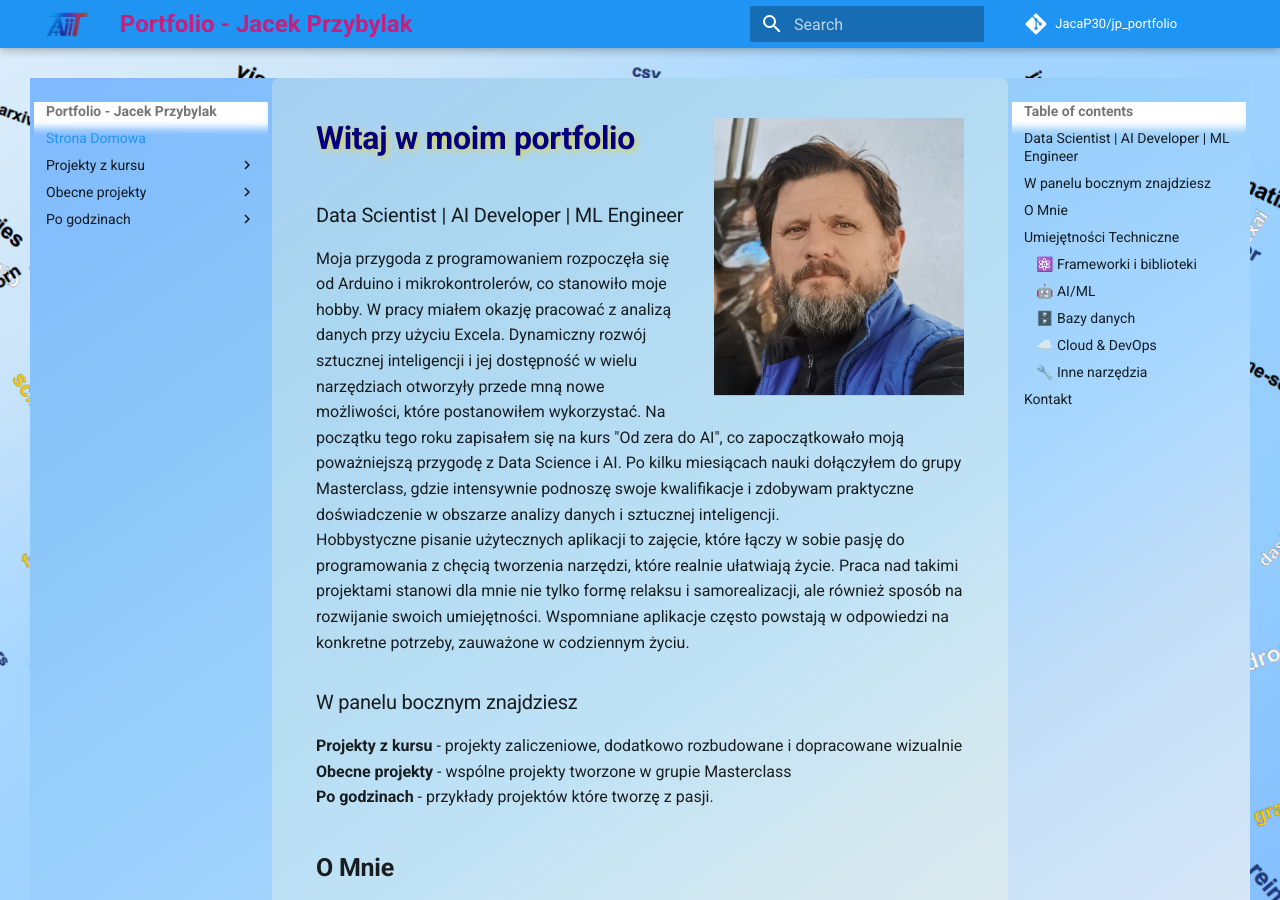
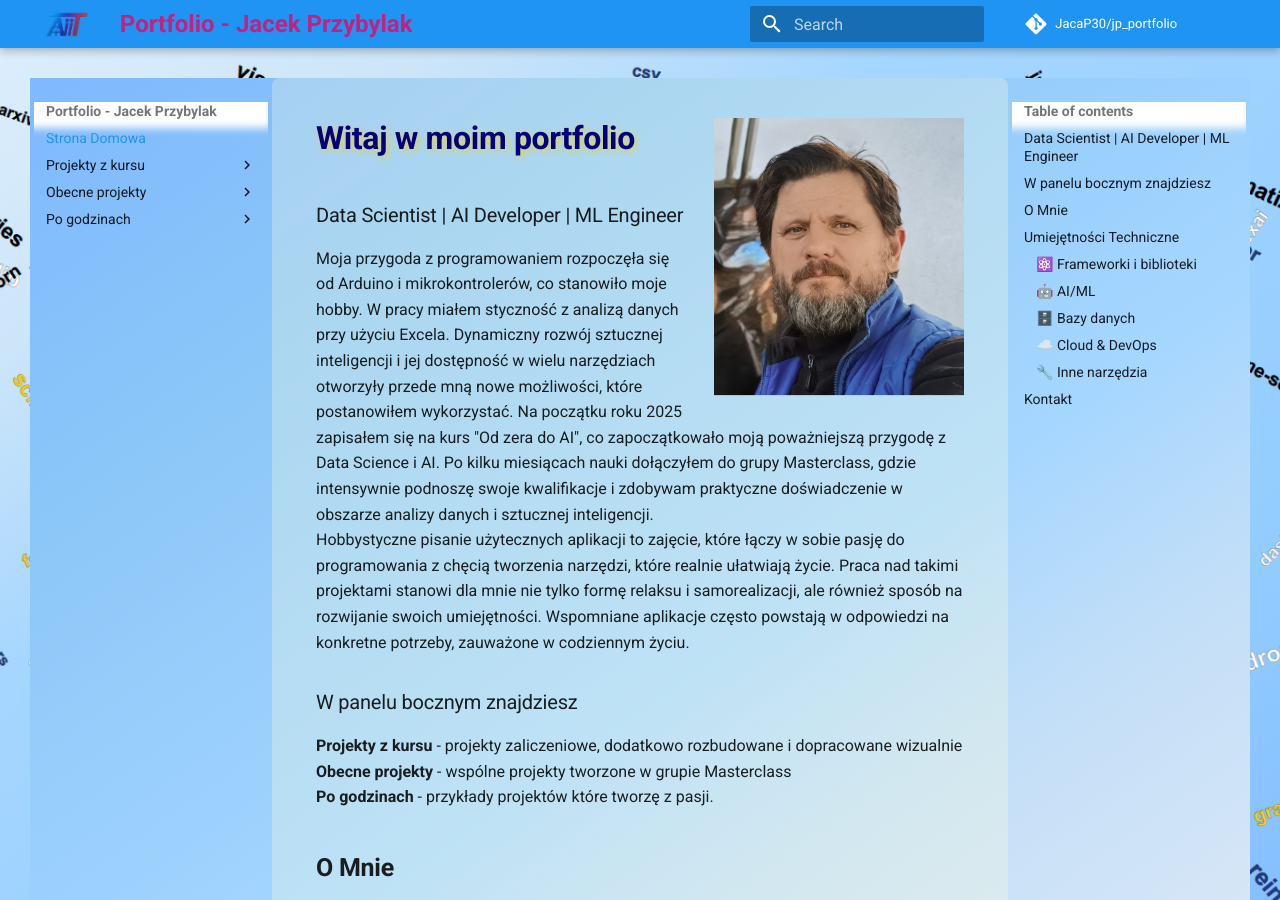
Before and after one commit to JacaP30/jp_portfolio, an MkDocs documentation site: the page built from docs/index.md, in a window 1280 px wide and 900 px high. Built offline with MkDocs 1.6.1 and Material for MkDocs 9.7.7, drawn with Linux system fonts in a browser that asks for light colours; comment, search, counter and statistics services are not loaded; old or Windows-style settings are respelled for this version of MkDocs.

Commit message:
Poprawa opisu dotyczącego doświadczenia w programowaniu oraz aktualizacja daty rozpoczęcia kursu "Od zera do AI".

```diff
--- a/docs/index.md
+++ b/docs/index.md
@@ -3,7 +3,7 @@
 
 ### Data Scientist | AI Developer | ML Engineer
 
-Moja przygoda z programowaniem rozpoczęła się od Arduino i mikrokontrolerów, co stanowiło moje hobby. W pracy miałem okazję pracować z analizą danych przy użyciu Excela. Dynamiczny rozwój sztucznej inteligencji i jej dostępność w wielu narzędziach otworzyły przede mną nowe możliwości, które postanowiłem wykorzystać. Na początku tego roku zapisałem się na kurs "Od zera do AI", co zapoczątkowało moją poważniejszą przygodę z Data Science i AI. Po kilku miesiącach nauki dołączyłem do grupy Masterclass, gdzie intensywnie podnoszę swoje kwalifikacje i zdobywam praktyczne doświadczenie w obszarze analizy danych i sztucznej inteligencji.
+Moja przygoda z programowaniem rozpoczęła się od Arduino i mikrokontrolerów, co stanowiło moje hobby. W pracy miałem styczność z analizą danych przy użyciu Excela. Dynamiczny rozwój sztucznej inteligencji i jej dostępność w wielu narzędziach otworzyły przede mną nowe możliwości, które postanowiłem wykorzystać. Na początku roku 2025 zapisałem się na kurs "Od zera do AI", co zapoczątkowało moją poważniejszą przygodę z Data Science i AI. Po kilku miesiącach nauki dołączyłem do grupy Masterclass, gdzie intensywnie podnoszę swoje kwalifikacje i zdobywam praktyczne doświadczenie w obszarze analizy danych i sztucznej inteligencji.
 Hobbystyczne pisanie użytecznych aplikacji to zajęcie, które łączy w sobie pasję do programowania z chęcią tworzenia narzędzi, które realnie ułatwiają życie. Praca nad takimi projektami stanowi dla mnie nie tylko formę relaksu i samorealizacji, ale również sposób na rozwijanie swoich umiejętności.
 Wspomniane aplikacje często powstają w odpowiedzi na konkretne potrzeby, zauważone w codziennym życiu.
 
```
